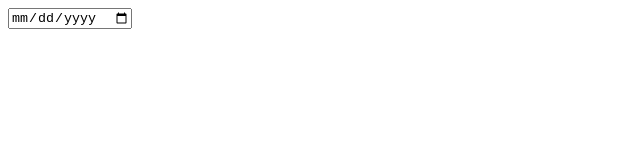
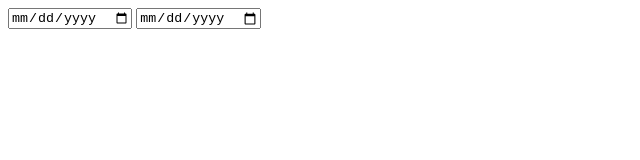
Before and after one commit to mnsmanasa/customelement, a website: page index.html in a window 1280 px wide. Shown: the whole page, without its empty margins (0-640 px from the left). Drawn offline with Linux system fonts and the light colour scheme.

Commit message:
1 file modified

```diff
--- a/index.html
+++ b/index.html
@@ -5,9 +5,15 @@
   <meta charset="UTF-8">
   <script>
     class DateRangeCalendar extends HTMLElement {
+      constructor() {
+        super();
+        this.inputId = this.getAttribute('data-id')
+      }
     connectedCallback() {
+          console.log(this)
+
       this.innerHTML = `
-        <input type='date' name='input-from'>
+        <input type='date' name='input-from' id='${this.inputId}'>
       `;
     }
   }
@@ -18,6 +24,8 @@
 
   <body>
     <date-range-calendar data-id='from-date'></date-range-calendar>
+        <date-range-calendar data-id='to-date'></date-range-calendar>
+
   </body>
 
 </html>
```
